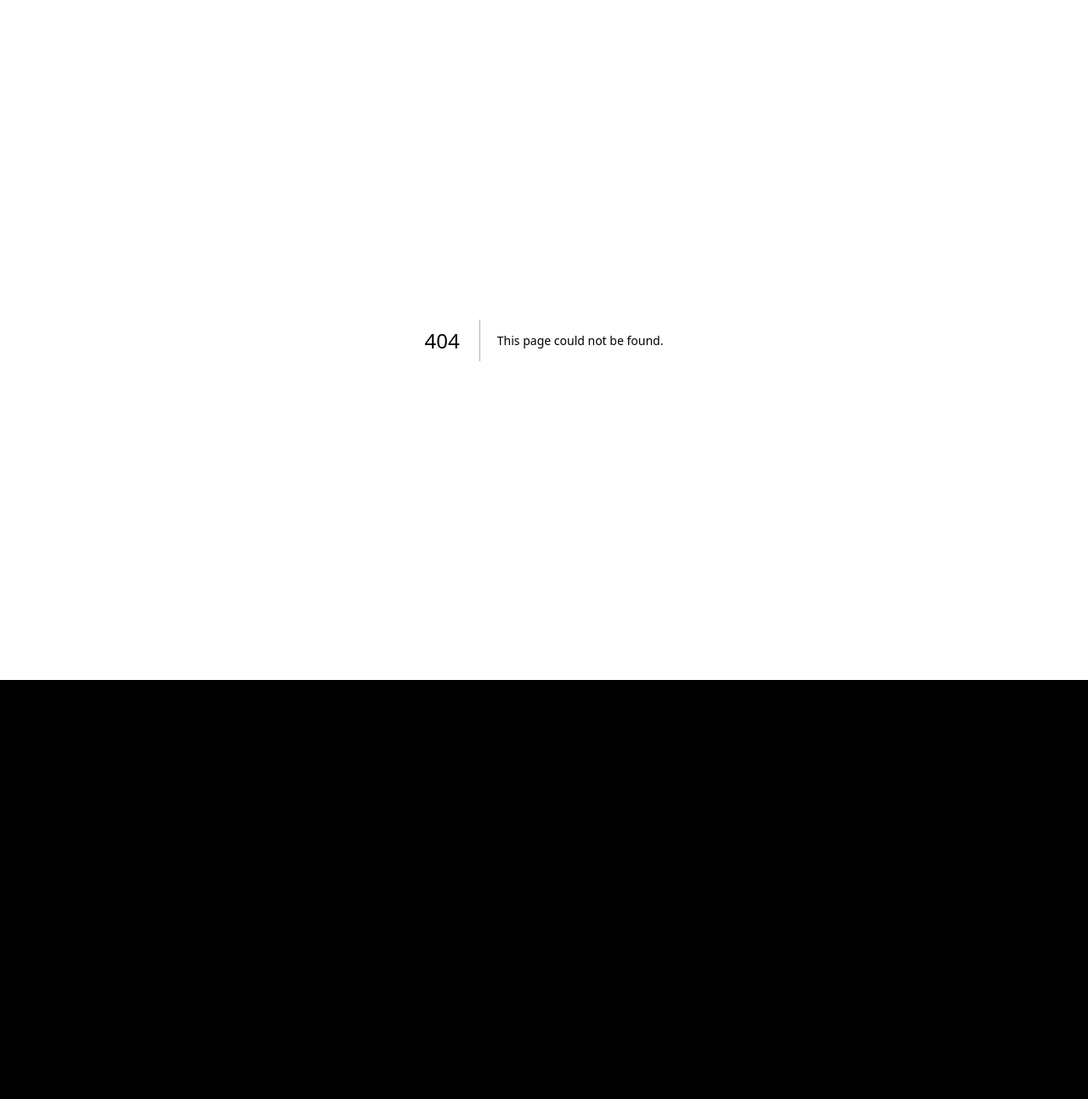
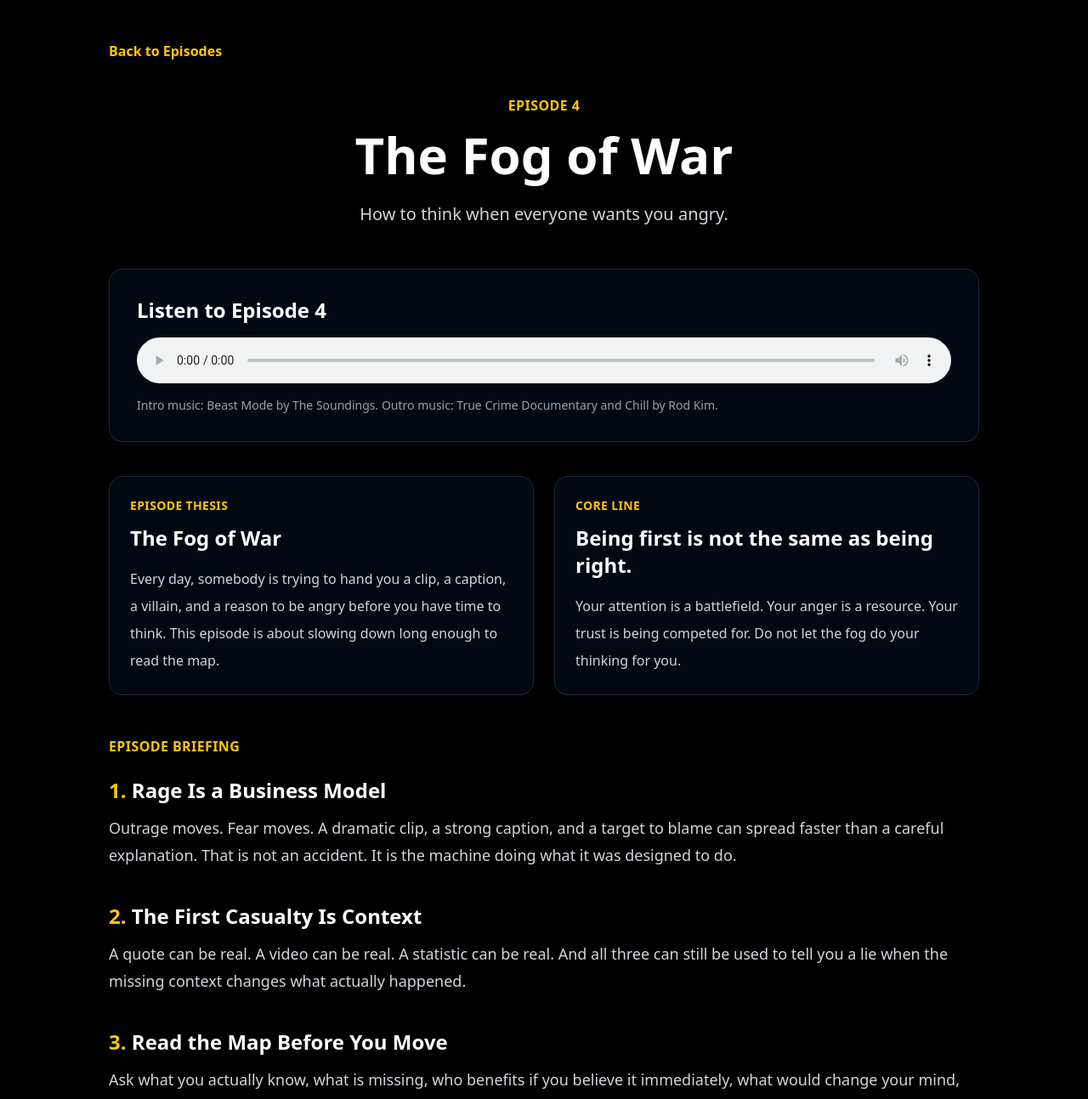
Before and after one commit to Maxdelta/maxdelta-hour, a Next.js app: page /episodes/the-fog-of-war in a window 1280 px wide. Before the commit this address had no page. Shown: the top 1293 px of the page at 85% size. Before the commit the page ends 800 px from the top, so only its background shows below. Built offline with nearby package versions, Linux system fonts and the light colour scheme.

Commit message:
Add Episode 4 The Fog of War

```diff
--- a/pages/episodes/index.tsx
+++ b/pages/episodes/index.tsx
@@ -2,13 +2,21 @@ import Head from "next/head";
 import Link from "next/link";
 
 const episodes = [
+  {
+    number: "Episode 4",
+    title: "The Fog of War",
+    description:
+      "How to think when everyone wants you angry. Rage, context, AI, team loyalty, and learning to read the map before you move.",
+    href: "/episodes/the-fog-of-war",
+    status: "Newest Episode",
+  },
   {
     number: "Episode 3",
     title: "Build Your Base",
     description:
       "If the game is real, and the patch notes are real, then you need a base. A website, a skill stack, a money plan, a community, and a place you control.",
     href: "/episodes/build-your-base",
-    status: "Newest Episode",
+    status: "Episode 3",
   },
   {
     number: "Episode 2",
@@ -45,7 +53,7 @@ export default function Episodes() {
             href="/"
             className="inline-block text-yellow-400 hover:text-yellow-300 font-semibold mb-10"
           >
-            ← Back to The MaxDelta Hour
+            Back to The MaxDelta Hour
           </Link>
 
           <header className="text-center mb-14">
@@ -59,7 +67,7 @@ export default function Episodes() {
 
             <p className="mt-6 text-xl text-gray-300 max-w-3xl mx-auto">
               Every episode of The MaxDelta Hour — politics, gaming, money,
-              culture, technology, and real life systems.
+              culture, technology, and real-life systems.
             </p>
           </header>
 
--- /dev/null
+++ b/pages/episodes/the-fog-of-war.tsx
@@ -0,0 +1,237 @@
+import Head from "next/head";
+import Link from "next/link";
+
+export default function TheFogOfWar() {
+  return (
+    <>
+      <Head>
+        <title>Episode 4: The Fog of War | The MaxDelta Hour</title>
+        <meta
+          name="description"
+          content="Episode 4 of The MaxDelta Hour: The Fog of War. How to think when everyone wants you angry."
+        />
+      </Head>
+
+      <main className="min-h-screen bg-black text-white px-6 py-12">
+        <div className="max-w-5xl mx-auto">
+          <Link
+            href="/episodes"
+            className="inline-block text-yellow-400 hover:text-yellow-300 font-semibold mb-10"
+          >
+            Back to Episodes
+          </Link>
+
+          <header className="text-center mb-12">
+            <p className="text-yellow-400 font-bold uppercase tracking-wide">
+              Episode 4
+            </p>
+
+            <h1 className="mt-4 text-4xl md:text-6xl font-extrabold">
+              The Fog of War
+            </h1>
+
+            <p className="mt-6 text-xl text-gray-300 max-w-3xl mx-auto leading-8">
+              How to think when everyone wants you angry.
+            </p>
+          </header>
+
+          <section className="rounded-2xl border border-gray-800 bg-gray-950 p-6 md:p-8 mb-10">
+            <h2 className="text-2xl font-bold mb-4">Listen to Episode 4</h2>
+
+            <audio controls className="w-full">
+              <source
+                src="/audio/episode-4-the-fog-of-war.mp3"
+                type="audio/mpeg"
+              />
+              Your browser does not support the audio element.
+            </audio>
+
+            <p className="mt-4 text-gray-400 text-sm">
+              Intro music: Beast Mode by The Soundings. Outro music: True Crime
+              Documentary and Chill by Rod Kim.
+            </p>
+          </section>
+
+          <section className="grid md:grid-cols-2 gap-6 mb-12">
+            <div className="rounded-2xl border border-gray-800 bg-gray-950 p-6">
+              <p className="text-yellow-400 font-bold uppercase tracking-wide text-sm">
+                Episode Thesis
+              </p>
+
+              <h2 className="mt-3 text-2xl font-bold">The Fog of War</h2>
+
+              <p className="mt-4 text-gray-300 leading-8">
+                Every day, somebody is trying to hand you a clip, a caption, a
+                villain, and a reason to be angry before you have time to think.
+                This episode is about slowing down long enough to read the map.
+              </p>
+            </div>
+
+            <div className="rounded-2xl border border-gray-800 bg-gray-950 p-6">
+              <p className="text-yellow-400 font-bold uppercase tracking-wide text-sm">
+                Core Line
+              </p>
+
+              <h2 className="mt-3 text-2xl font-bold">
+                Being first is not the same as being right.
+              </h2>
+
+              <p className="mt-4 text-gray-300 leading-8">
+                Your attention is a battlefield. Your anger is a resource. Your
+                trust is being competed for. Do not let the fog do your thinking
+                for you.
+              </p>
+            </div>
+          </section>
+
+          <section className="mb-12">
+            <p className="text-yellow-400 font-bold uppercase tracking-wide mb-6">
+              Episode Briefing
+            </p>
+
+            <div className="space-y-10 text-gray-300 text-lg leading-8">
+              <div>
+                <h2 className="text-2xl font-bold text-white">
+                  <span className="text-yellow-400">1.</span> Rage Is a
+                  Business Model
+                </h2>
+                <p className="mt-3">
+                  Outrage moves. Fear moves. A dramatic clip, a strong caption,
+                  and a target to blame can spread faster than a careful
+                  explanation. That is not an accident. It is the machine doing
+                  what it was designed to do.
+                </p>
+              </div>
+
+              <div>
+                <h2 className="text-2xl font-bold text-white">
+                  <span className="text-yellow-400">2.</span> The First Casualty
+                  Is Context
+                </h2>
+                <p className="mt-3">
+                  A quote can be real. A video can be real. A statistic can be
+                  real. And all three can still be used to tell you a lie when
+                  the missing context changes what actually happened.
+                </p>
+              </div>
+
+              <div>
+                <h2 className="text-2xl font-bold text-white">
+                  <span className="text-yellow-400">3.</span> Read the Map
+                  Before You Move
+                </h2>
+                <p className="mt-3">
+                  Ask what you actually know, what is missing, who benefits if
+                  you believe it immediately, what would change your mind, and
+                  what happens if you are wrong.
+                </p>
+              </div>
+
+              <div>
+                <h2 className="text-2xl font-bold text-white">
+                  <span className="text-yellow-400">4.</span> When Teams Replace
+                  Thinking
+                </h2>
+                <p className="mt-3">
+                  The real test is whether you use the same standard for people
+                  you agree with that you use for people you do not. Defending a
+                  principle is different from defending a jersey.
+                </p>
+              </div>
+
+              <div>
+                <h2 className="text-2xl font-bold text-white">
+                  <span className="text-yellow-400">5.</span> AI and the New Fog
+                </h2>
+                <p className="mt-3">
+                  AI is an incredible tool, but it is also making fake,
+                  manipulated, and contextless content more convincing. In a
+                  world full of synthetic noise, trust and discernment become
+                  armor.
+                </p>
+              </div>
+
+              <div>
+                <h2 className="text-2xl font-bold text-white">
+                  <span className="text-yellow-400">6.</span> Do Not Become the
+                  Fog
+                </h2>
+                <p className="mt-3">
+                  Speak. Have principles. Take positions. But do not build
+                  attention by pretending certainty you have not earned. Use
+                  your voice like it matters, because it does.
+                </p>
+              </div>
+            </div>
+          </section>
+
+          <section className="rounded-2xl border border-red-900/60 bg-red-950/20 p-6 md:p-8 mb-12">
+            <p className="text-yellow-400 font-bold uppercase tracking-wide text-sm">
+              The Mission
+            </p>
+
+            <h2 className="mt-3 text-3xl font-bold">
+              Be hard to manipulate. Be hard to bait. Be hard to rush.
+            </h2>
+
+            <p className="mt-4 text-gray-300 text-lg leading-8">
+              You do not owe the algorithm your first thought. You do not owe
+              the crowd your immediate anger. Sometimes the smartest person in
+              the fog of war is the one who waits long enough to see where the
+              ambush is.
+            </p>
+          </section>
+
+          <section className="grid md:grid-cols-3 gap-6">
+            <Link
+              href="/episodes"
+              className="rounded-2xl border border-gray-800 bg-gray-950 p-6 hover:border-yellow-500 transition"
+            >
+              <p className="text-yellow-400 font-bold uppercase tracking-wide text-sm">
+                Archive
+              </p>
+
+              <h3 className="mt-3 text-2xl font-bold">All Episodes</h3>
+
+              <p className="mt-3 text-gray-400">
+                Go back through every episode of The MaxDelta Hour.
+              </p>
+            </Link>
+
+            <Link
+              href="/videos"
+              className="rounded-2xl border border-gray-800 bg-gray-950 p-6 hover:border-yellow-500 transition"
+            >
+              <p className="text-yellow-400 font-bold uppercase tracking-wide text-sm">
+                Watch
+              </p>
+
+              <h3 className="mt-3 text-2xl font-bold">Video Library</h3>
+
+              <p className="mt-3 text-gray-400">
+                Watch MaxDelta Briefs and video clips from the show.
+              </p>
+            </Link>
+
+            <a
+              href="https://discord.gg/6qXaEr7mnB"
+              target="_blank"
+              rel="noopener noreferrer"
+              className="rounded-2xl border border-gray-800 bg-gray-950 p-6 hover:border-yellow-500 transition"
+            >
+              <p className="text-yellow-400 font-bold uppercase tracking-wide text-sm">
+                Community
+              </p>
+
+              <h3 className="mt-3 text-2xl font-bold">Join Discord</h3>
+
+              <p className="mt-3 text-gray-400">
+                Come discuss the map, the systems, and the next episode.
+              </p>
+            </a>
+          </section>
+        </div>
+      </main>
+    </>
+  );
+}
--- a/pages/index.tsx
+++ b/pages/index.tsx
@@ -8,7 +8,7 @@ export default function Home() {
         <title>The MaxDelta Hour</title>
         <meta
           name="description"
-          content="The MaxDelta Hour — politics, gaming, money, culture, technology, and real life systems."
+          content="The MaxDelta Hour - politics, gaming, money, culture, technology, and real-life systems."
         />
       </Head>
 
@@ -32,16 +32,16 @@ export default function Home() {
             </h1>
 
             <p className="mt-6 text-xl text-gray-300 max-w-3xl mx-auto leading-8">
-              Gaming was the tutorial. The game is real. The patch notes are
-              real. And now it is time to build your base.
+              The game is real. The patch notes are real. Build your base.
+              Read the map.
             </p>
 
             <div className="mt-8 flex flex-wrap justify-center gap-4">
               <Link
-                href="/episodes/build-your-base"
+                href="/episodes/the-fog-of-war"
                 className="bg-red-600 hover:bg-red-700 text-white font-bold py-3 px-6 rounded-full transition"
               >
-                Listen to Episode 3
+                Listen to Episode 4
               </Link>
 
               <Link
@@ -71,7 +71,7 @@ export default function Home() {
                 YouTube
               </a>
 
-              <span className="text-gray-700">•</span>
+              <span className="text-gray-700">|</span>
 
               <a
                 href="https://www.tiktok.com/@maxdelta_briefs"
@@ -82,7 +82,7 @@ export default function Home() {
                 TikTok
               </a>
 
-              <span className="text-gray-700">•</span>
+              <span className="text-gray-700">|</span>
 
               <a
                 href="https://www.twitch.tv/maxdeltaa"
@@ -93,7 +93,7 @@ export default function Home() {
                 Twitch
               </a>
 
-              <span className="text-gray-700">•</span>
+              <span className="text-gray-700">|</span>
 
               <a
                 href="https://discord.gg/6qXaEr7mnB"
@@ -112,32 +112,29 @@ export default function Home() {
             </p>
 
             <h2 className="mt-3 text-3xl md:text-5xl font-extrabold">
-              Episode 3: Build Your Base
+              Episode 4: The Fog of War
             </h2>
 
             <p className="mt-5 text-gray-300 text-lg leading-8 max-w-4xl">
-              If the game is real, and the patch notes are real, then you need a
-              base. A website. A skill stack. A money plan. A community. A place
-              where your work lives that is not completely controlled by someone
-              else&apos;s algorithm.
+              How to think when everyone wants you angry. Rage, context, AI,
+              team loyalty, bad intel, and the discipline to slow down long
+              enough to read the map.
             </p>
 
             <div className="mt-6 flex flex-wrap gap-4">
               <Link
-                href="/episodes/build-your-base"
+                href="/episodes/the-fog-of-war"
                 className="bg-red-600 hover:bg-red-700 text-white font-bold py-3 px-6 rounded-full transition"
               >
                 Listen Now
               </Link>
 
-              <a
-                href="https://www.rendernorth.com/"
-                target="_blank"
-                rel="noopener noreferrer"
+              <Link
+                href="/episodes"
                 className="border border-gray-700 hover:border-yellow-500 text-white font-bold py-3 px-6 rounded-full transition"
               >
-                Sponsor: RenderNorth
-              </a>
+                View the Archive
+              </Link>
             </div>
           </section>
 
@@ -149,7 +146,9 @@ export default function Home() {
               <p className="text-yellow-400 font-bold uppercase tracking-wide text-sm">
                 Archive
               </p>
+
               <h3 className="mt-3 text-2xl font-bold">All Episodes</h3>
+
               <p className="mt-3 text-gray-400 leading-7">
                 Start from Episode 1 or catch up on every episode of The
                 MaxDelta Hour.
@@ -163,7 +162,9 @@ export default function Home() {
               <p className="text-yellow-400 font-bold uppercase tracking-wide text-sm">
                 Video Library
               </p>
+
               <h3 className="mt-3 text-2xl font-bold">Watch the Briefs</h3>
+
               <p className="mt-3 text-gray-400 leading-7">
                 Short-form MaxDelta Briefs pulled from the bigger ideas in the
                 show.
@@ -179,7 +180,9 @@ export default function Home() {
               <p className="text-yellow-400 font-bold uppercase tracking-wide text-sm">
                 Sponsor
               </p>
+
               <h3 className="mt-3 text-2xl font-bold">RenderNorth</h3>
+
               <p className="mt-3 text-gray-400 leading-7">
                 Custom websites in three days or less for businesses, creators,
                 gamers, streamers, and side hustles.
```
Also changed, not shown: 1 other file (tests, documents, lock files or other folders).
